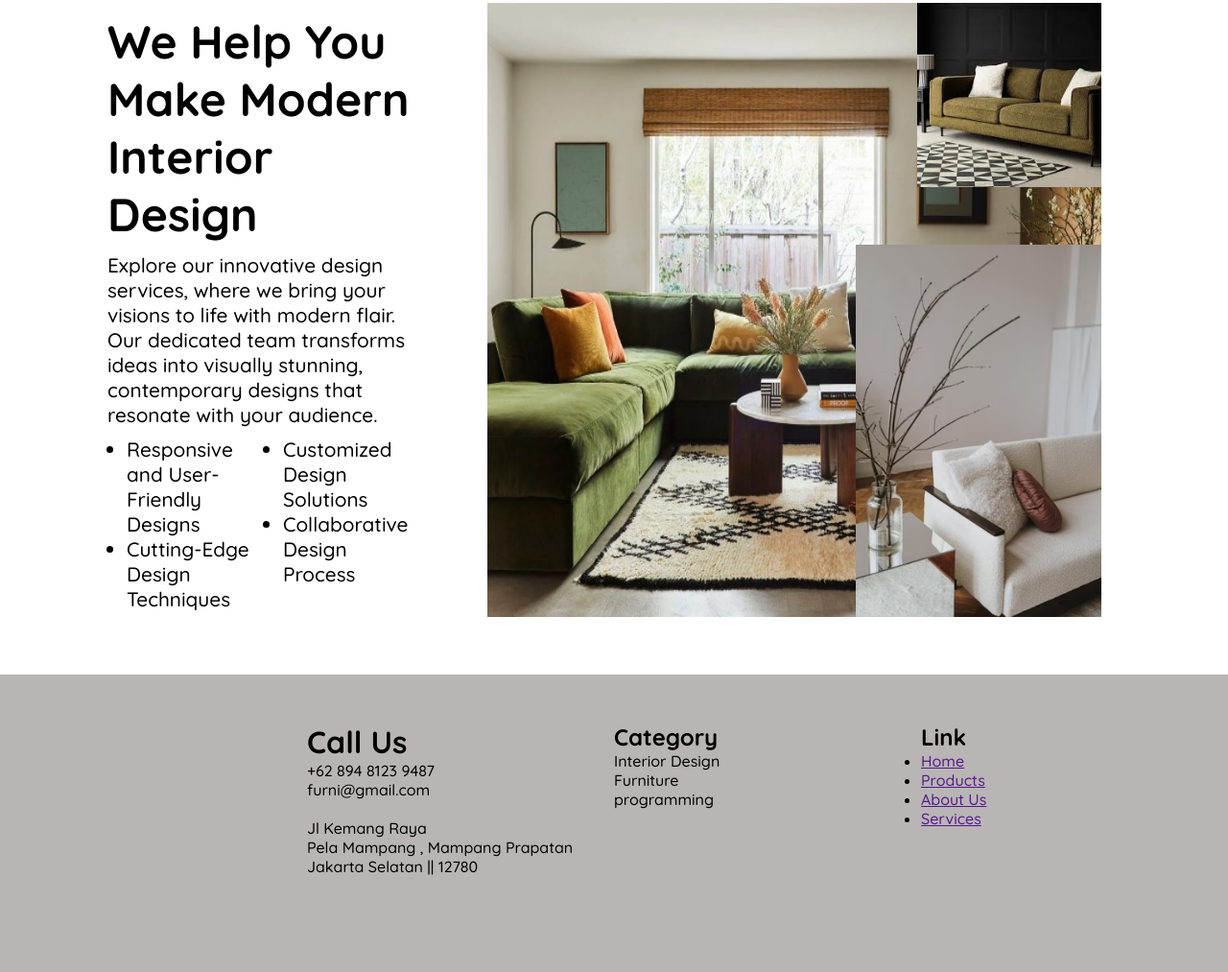
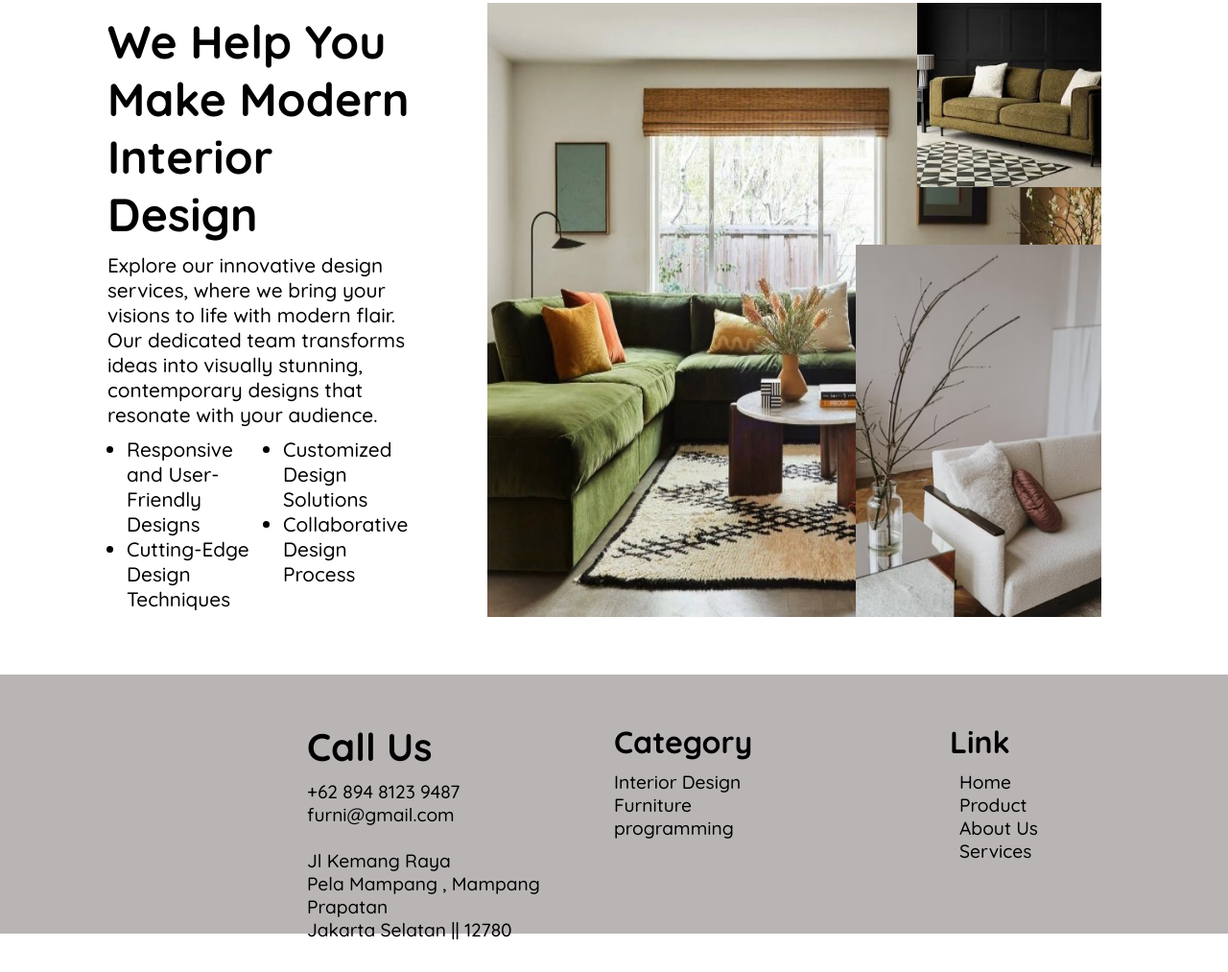
Before and after one commit to NgurahAp/furni, a plain HTML site: page index.html in a window 1280 px wide. Shown: the part 2175-3188 px from the top of the page at 96% size. After the commit the page ends 3156 px from the top, so only its background shows below. Drawn offline with nearby package versions, Linux system fonts and the light colour scheme; some packages are replaced by stand-ins of ours; a script that the page names is missing.

Commit message:
Finish UI

```diff
--- a/index.html
+++ b/index.html
@@ -16,14 +16,14 @@
   </head>
   <body>
     <!-- HEADER -->
-    <header>
+    <header id="header">
       <nav>
         <h1 class="logo">Furni</h1>
         <ul>
-          <li><a href="#">Home</a></li>
-          <li><a href="#">Product</a></li>
-          <li><a href="#">About Us</a></li>
-          <li><a href="#">Services</a></li>
+          <li><a data-scroll href="#header">Home</a></li>
+          <li><a data-scroll href="#product">Product</a></li>
+          <li><a data-scroll href="#about">About Us</a></li>
+          <li><a data-scroll href="#services">Services</a></li>
         </ul>
       </nav>
 
@@ -51,7 +51,7 @@
 
     <main>
       <!-- Product -->
-      <div class="product">
+      <div class="product" id="product">
         <div class="description">
           <h1>Crafted with excellent material</h1>
           <p>
@@ -95,7 +95,7 @@
       </div>
 
       <!-- About Us -->
-      <div class="about">
+      <div class="about" id="about">
         <div class="about-img">
           <img src="assets/main-aside.jpg" alt="" />
         </div>
@@ -150,7 +150,7 @@
       </div>
 
       <!-- Services -->
-      <div class="services">
+      <div class="services" id="services">
         <div class="services-text">
           <h1>We Help You Make Modern Interior Design</h1>
           <p>
@@ -197,17 +197,25 @@
       <div class="link">
         <h2>Link</h2>
         <ul>
-          <li><a href="">Home</a></li>
-          <li><a href="">Products</a></li>
-          <li><a href="">About Us</a></li>
-          <li><a href="">Services</a></li>
+          <li><a data-scroll href="#header">Home</a></li>
+          <li><a data-scroll href="#product">Product</a></li>
+          <li><a data-scroll href="#about">About Us</a></li>
+          <li><a data-scroll href="#services">Services</a></li>
         </ul>
       </div>
     </footer>
   </body>
   <script defer src="script.js"></script>
+  <!-- Font Awesome -->
   <script
     src="https://kit.fontawesome.com/ba315d3bcc.js"
     crossorigin="anonymous"
   ></script>
+  <!-- Smooth Scroll -->
+  <script src="https://cdn.jsdelivr.net/npm/smooth-scroll@16.1.3/dist/smooth-scroll.polyfills.min.js"></script>
+  <script>
+    var scroll = new SmoothScroll("a[data-scroll]", {
+      speed: 800, // Sesuaikan kecepatan animasi scroll di sini
+    });
+  </script>
 </html>
--- a/script.js
+++ /dev/null
@@ -1 +0,0 @@
-console.log("hello");
--- a/style.css
+++ b/style.css
@@ -315,7 +315,7 @@ main {
 }
 
 footer {
-  height: 30vh;
+  height: 25vh;
   background-color: rgb(185, 181, 181);
   display: flex;
   padding: 50px 0rem 20px 20rem;
@@ -325,10 +325,46 @@ footer .contact {
   flex: 3;
 }
 
+footer .contact h1 {
+  font-size: 2.5rem;
+  padding-bottom: 10px;
+}
+
+footer .contact p {
+  font-size: 1.2rem;
+}
+
 footer .category {
   flex: 3;
+}
+
+footer .category h2 {
+  font-size: 2rem;
+  padding-bottom: 10px;
+}
+
+footer .category p {
+  font-size: 1.2rem;
 }
 
 footer .link {
   flex: 3;
 }
+
+footer .link h2 {
+  font-size: 2rem;
+  padding-bottom: 10px;
+  padding-left: 30px;
+}
+
+footer .link ul {
+  list-style: none;
+}
+
+footer .link a {
+  font-size: 1.2rem;
+  text-decoration: none;
+  padding: 0 2.5rem;
+  color: black;
+  transition: all 0.3s ease-in-out;
+}
```
